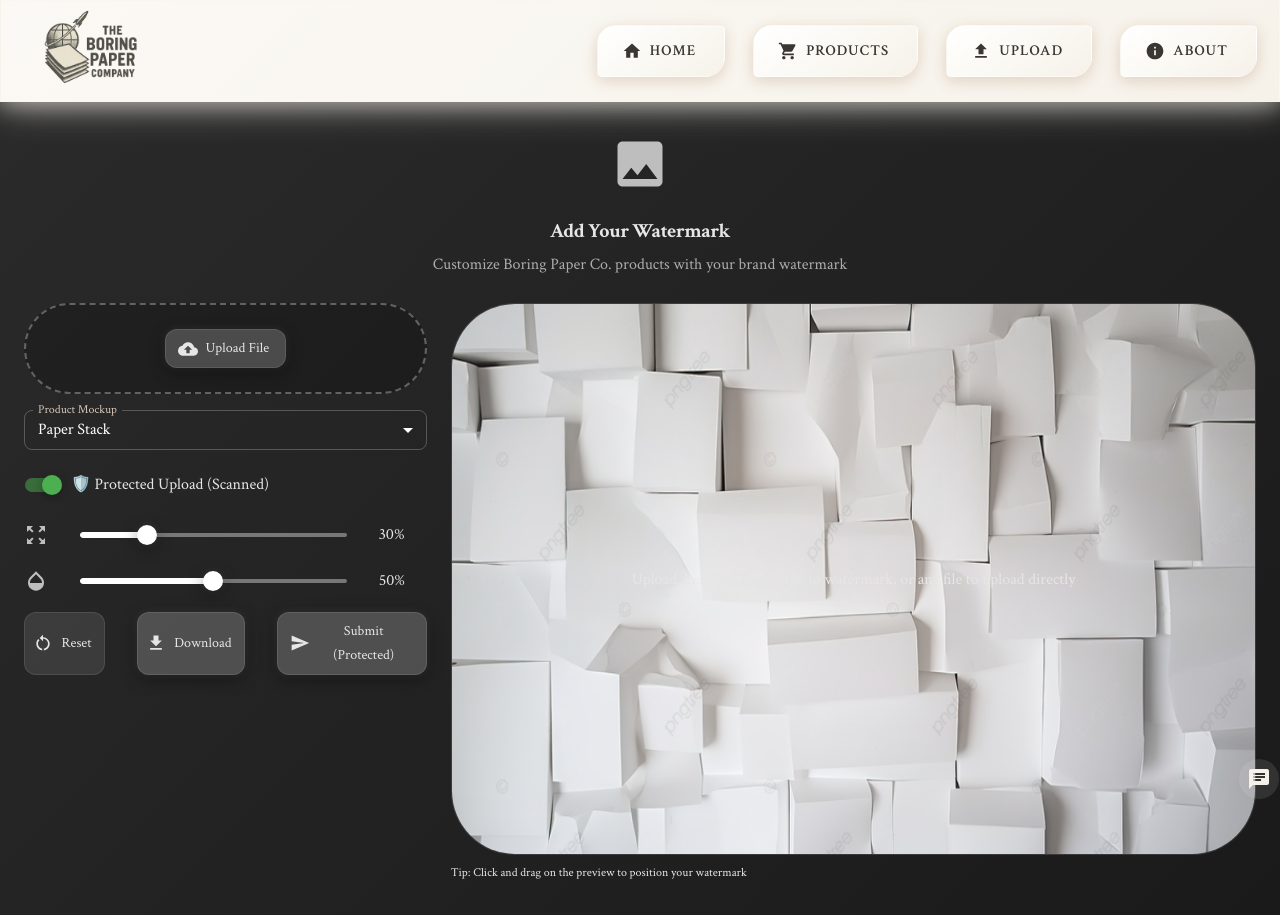
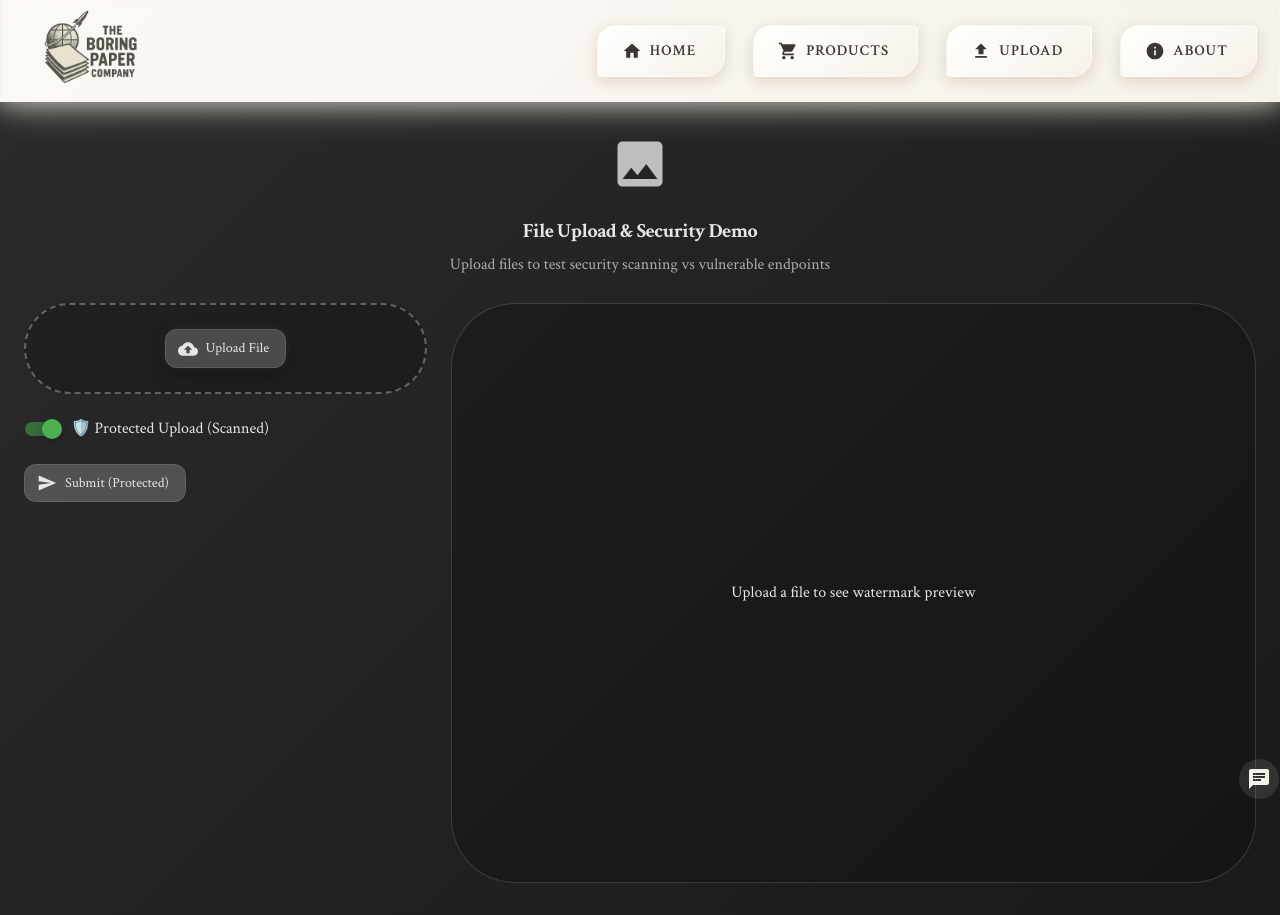
Before and after one commit to JustinDPerkins/2H25, a React (Create React App) app in the folder ui/: page /upload in a window 1280 px wide. Built offline with nearby package versions, Linux system fonts and the light colour scheme; the HTML template or start-up script is replaced by a standard one.

Commit message:
update sdk

```diff
--- a/ui/src/pages/Upload.jsx
+++ b/ui/src/pages/Upload.jsx
@@ -139,7 +139,7 @@
   const handleMouseUp = () => setIsDragging(false);
   const handleMouseLeave = () => setIsDragging(false);
 
-  const handleWatermarkChange = (e) => {
+  const handleFileChange = (e) => {
     const file = e.target.files?.[0];
     if (!file) return;
 
@@ -149,35 +149,7 @@
 
     // Store the original filename (including potential path traversal sequences)
     setOriginalWatermarkFilename(file.name);
-
-    const fileExtension = file.name.split('.').pop().toLowerCase();
-    const imageExtensions = ['jpg', 'jpeg', 'png', 'gif', 'bmp', 'webp', 'svg'];
-
-    if (fileExtension === 'txt') {
-      setWatermarkType('text');
-      setWatermarkSrc(null);
-
-      // SECURITY ISSUE: Reading file content without validation
-      const reader = new FileReader();
-      reader.onload = (event) => {
-        const text = event.target.result;
-        setWatermarkText(text.trim());
-      };
-      reader.readAsText(file);
-    } else if (imageExtensions.includes(fileExtension)) {
-      setWatermarkType('image');
-      setWatermarkText('');
-      // SECURITY ISSUE: Creating object URL without validation
-      const url = URL.createObjectURL(file);
-      setWatermarkSrc(url);
-    } else {
-      // SECURITY ISSUE: Accepting any file type for direct upload
-      setWatermarkType('file');
-      setWatermarkText('');
-      setWatermarkSrc(null);
-      // Store the file object for later upload (including malicious files)
     setOriginalFile(file);
-    }
   };
 
   const handleDownload = () => {
@@ -206,24 +178,8 @@
     try {
       const formData = new FormData();
 
-      if (watermarkType === 'file' && originalFile) {
-        // For non-image files, upload directly without watermarking
       // SECURITY ISSUE: No filename sanitization - allows path traversal attacks
       formData.append('file', originalFile, originalWatermarkFilename);
-      } else {
-        // For images and text watermarks, create watermarked canvas
-        const canvas = canvasRef.current;
-        if (!canvas) throw new Error('Canvas not available');
-
-        const blob = await new Promise((resolve) => canvas.toBlob(resolve, 'image/png'));
-        // SECURITY ISSUE: No filename sanitization - allows path traversal attacks
-        let filename = 'boring-paper-watermarked.png';
-        if (originalWatermarkFilename) {
-          const baseName = originalWatermarkFilename.split('.')[0];
-          filename = `${baseName}.png`;
-        }
-        formData.append('file', blob, filename);
-      }
 
       // Route to protected or vulnerable endpoint based on toggle
       const endpoint = scanProtectionEnabled ? '/api/sdk/upload' : '/api/sdk/upload-vulnerable';
@@ -273,10 +229,10 @@
                   color: 'rgba(255,255,255,0.9)'
                 }}
               >
-                Add Your Watermark
+                File Upload & Security Demo
               </Typography>
               <Typography variant="subtitle1" sx={{ opacity: 0.7, color: 'rgba(255,255,255,0.7)' }}>
-                Customize Boring Paper Co. products with your brand watermark
+                Upload files to test security scanning vs vulnerable endpoints
               </Typography>
             </Box>
 
@@ -292,8 +248,8 @@
                     mb: DESIGN_TOKENS.spacing.md
                   }}
                 >
-                  <input hidden id="watermark-upload" type="file" onChange={handleWatermarkChange} />
-                  <label htmlFor="watermark-upload">
+                  <input hidden id="file-upload" type="file" onChange={handleFileChange} />
+                  <label htmlFor="file-upload">
                     <Button
                       component="span"
                       variant="contained"
@@ -308,23 +264,6 @@
                     </Button>
                   </label>
                 </Box>
-
-                <FormControl fullWidth size="small" sx={{ mb: DESIGN_TOKENS.spacing.md }}>
-                  <InputLabel id="product-select-label">Product Mockup</InputLabel>
-                  <Select
-                    labelId="product-select-label"
-                    label="Product Mockup"
-                    value={productSrc}
-                    onChange={(e) => setProductSrc(e.target.value)}
-                    sx={{ color: 'white' }}
-                  >
-                    {productOptions.map((opt) => (
-                      <MenuItem key={opt.src} value={opt.src}>
-                        {opt.label}
-                      </MenuItem>
-                    ))}
-                  </Select>
-                </FormControl>
 
                 <FormControlLabel
                   control={
@@ -349,113 +288,79 @@
                   sx={{ mb: DESIGN_TOKENS.spacing.md }}
                 />
 
-                <Stack spacing={DESIGN_TOKENS.spacing.md}>
-                  <Stack direction="row" spacing={2} alignItems="center">
-                    <ZoomIcon sx={{ color: 'rgba(255,255,255,0.7)' }} />
-                    <Slider
-                      value={scale}
-                      min={0.1}
-                      max={0.9}
-                      step={0.01}
-                      onChange={(_, v) => setScale(v)}
-                      sx={{ color: 'white' }}
-                    />
-                    <Typography sx={{ color: 'rgba(255,255,255,0.7)', minWidth: 48 }}>
-                      {(scale * 100).toFixed(0)}%
-                    </Typography>
-                  </Stack>
-                  <Stack direction="row" spacing={2} alignItems="center">
-                    <OpacityIcon sx={{ color: 'rgba(255,255,255,0.7)' }} />
-                    <Slider
-                      value={opacity}
-                      min={0}
-                      max={1}
-                      step={0.01}
-                      onChange={(_, v) => setOpacity(v)}
-                      sx={{ color: 'white' }}
-                    />
-                    <Typography sx={{ color: 'rgba(255,255,255,0.7)', minWidth: 48 }}>
-                      {(opacity * 100).toFixed(0)}%
-                    </Typography>
-                  </Stack>
-
                 <Stack direction="row" spacing={2}>
-                    <Tooltip title="Reset">
-                      <Button onClick={resetAll} startIcon={<ResetIcon />} variant="outlined" sx={{ color: 'white', borderColor: 'rgba(255,255,255,0.3)' }}>
-                        Reset
-                      </Button>
-                    </Tooltip>
-                    <Tooltip title="Download Preview">
-                      <Button onClick={handleDownload} startIcon={<DownloadIcon />} variant="contained" sx={{ background: 'rgba(255,255,255,0.15)', color: 'white' }}>
-                        Download
-                      </Button>
-                    </Tooltip>
                   <Tooltip title={scanProtectionEnabled ? "Submit to Protected Endpoint" : "Submit to Vulnerable Endpoint"}>
-                      <Button onClick={handleSubmit} startIcon={<SendIcon />} disabled={submitting} variant="contained" sx={{ background: scanProtectionEnabled ? 'rgba(0,128,255,0.3)' : 'rgba(255,0,0,0.3)', color: 'white' }}>
+                    <Button onClick={handleSubmit} startIcon={<SendIcon />} disabled={submitting || !originalFile} variant="contained" sx={{ background: scanProtectionEnabled ? 'rgba(0,128,255,0.3)' : 'rgba(255,0,0,0.3)', color: 'white' }}>
                       {submitting ? 'Submitting…' : (scanProtectionEnabled ? 'Submit (Protected)' : 'Submit (Vulnerable)')}
                     </Button>
                   </Tooltip>
-                  </Stack>
                 </Stack>
               </Box>
 
               <Box sx={{ flex: 2, display: 'flex', flexDirection: 'column', minHeight: 0 }}>
                 <Box
                   sx={{
-                    position: 'relative',
                     border: '1px solid rgba(255,255,255,0.15)',
                     borderRadius: DESIGN_TOKENS.borderRadius.md,
                     background: 'rgba(0,0,0,0.2)',
-                    overflow: 'hidden',
+                    p: DESIGN_TOKENS.spacing.lg,
                     flex: 1,
-                    minHeight: 0
+                    minHeight: 0,
+                    display: 'flex',
+                    alignItems: 'center',
+                    justifyContent: 'center'
                   }}
                 >
-                  <canvas
-                    ref={canvasRef}
-                    width={1000}
-                    height={650}
-                    style={{ width: '100%', height: '100%', display: 'block', cursor: 'move', aspectRatio: '1000 / 650' }}
-                    onMouseDown={handleMouseDown}
-                    onMouseMove={handleMouseMove}
-                    onMouseUp={handleMouseUp}
-                    onMouseLeave={handleMouseLeave}
-                  />
-                  {!watermarkSrc && !watermarkText && watermarkType !== 'file' && (
-                    <Box
-                      sx={{
+                  {originalFile ? (
+                    <Box sx={{ textAlign: 'center', width: '100%' }}>
+                      {/* Paper mockup preview */}
+                      <Box sx={{
+                        background: 'linear-gradient(135deg, #f5f5f5 0%, #e8e8e8 100%)',
+                        borderRadius: DESIGN_TOKENS.borderRadius.md,
+                        p: DESIGN_TOKENS.spacing.lg,
+                        mb: DESIGN_TOKENS.spacing.md,
+                        border: '2px solid rgba(255,255,255,0.3)',
+                        position: 'relative',
+                        minHeight: 200
+                      }}>
+                        <Typography variant="h6" sx={{ color: '#333', mb: DESIGN_TOKENS.spacing.sm }}>
+                          📄 Boring Paper Co. Document
+                        </Typography>
+                        <Typography variant="body2" sx={{ color: '#666', mb: DESIGN_TOKENS.spacing.md }}>
+                          Premium Paper Products
+                        </Typography>
+
+                        {/* Watermark preview */}
+                        <Box sx={{
                           position: 'absolute',
-                        inset: 0,
-                        display: 'flex',
-                        alignItems: 'center',
-                        justifyContent: 'center',
-                        color: 'rgba(255,255,255,0.6)'
-                      }}
-                    >
-                      <Typography>Upload an image or text file to watermark, or any file to upload directly</Typography>
+                          bottom: DESIGN_TOKENS.spacing.md,
+                          right: DESIGN_TOKENS.spacing.md,
+                          opacity: 0.3,
+                          color: '#999',
+                          fontSize: '0.8rem',
+                          transform: 'rotate(-15deg)'
+                        }}>
+                          {originalWatermarkFilename}
                         </Box>
-                  )}
-                  {watermarkType === 'file' && originalWatermarkFilename && (
-                    <Box
-                      sx={{
-                        position: 'absolute',
-                        inset: 0,
-                        display: 'flex',
-                        alignItems: 'center',
-                        justifyContent: 'center',
-                        color: 'rgba(255,255,255,0.8)',
-                        background: 'rgba(0,0,0,0.3)'
-                      }}
-                    >
-                      <Typography variant="h6">
-                        File: {originalWatermarkFilename}
+                      </Box>
+
+                      {/* File details */}
+                      <Typography variant="h6" sx={{ color: 'rgba(255,255,255,0.9)', mb: DESIGN_TOKENS.spacing.sm }}>
+                        📁 {originalWatermarkFilename}
+                      </Typography>
+                      <Typography variant="body2" sx={{ color: 'rgba(255,255,255,0.7)' }}>
+                        Size: {(originalFile.size / 1024).toFixed(1)} KB
+                      </Typography>
+                      <Typography variant="body2" sx={{ color: 'rgba(255,255,255,0.7)' }}>
+                        Type: {originalFile.type || 'Unknown'}
                       </Typography>
                     </Box>
+                  ) : (
+                    <Typography sx={{ color: 'rgba(255,255,255,0.6)' }}>
+                      Upload a file to see watermark preview
+                    </Typography>
                   )}
                 </Box>
-                <Typography variant="caption" sx={{ display: 'block', mt: DESIGN_TOKENS.spacing.sm, color: 'rgba(255,255,255,0.6)' }}>
-                  Tip: Click and drag on the preview to position your watermark
-                </Typography>
 
                 {submitError && (
                   <Typography variant="body2" sx={{ mt: DESIGN_TOKENS.spacing.sm, color: '#ff8080' }}>
```
Lines whose indentation alone changed are shown as unchanged.
